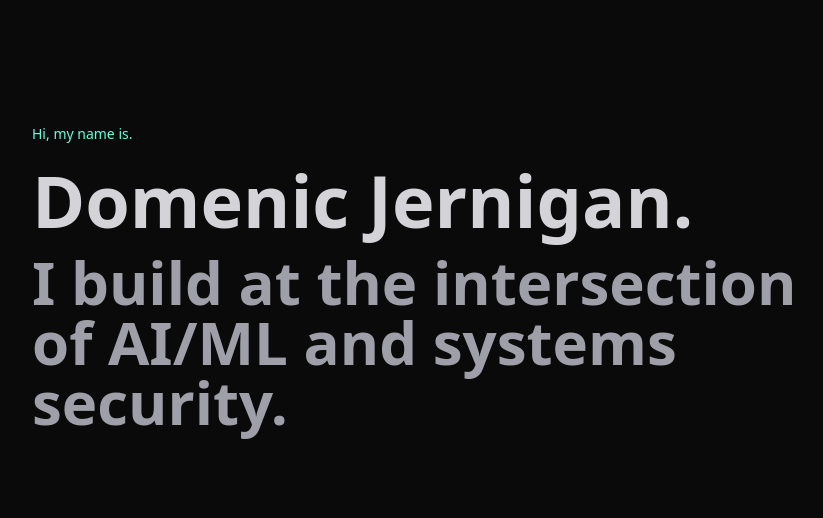
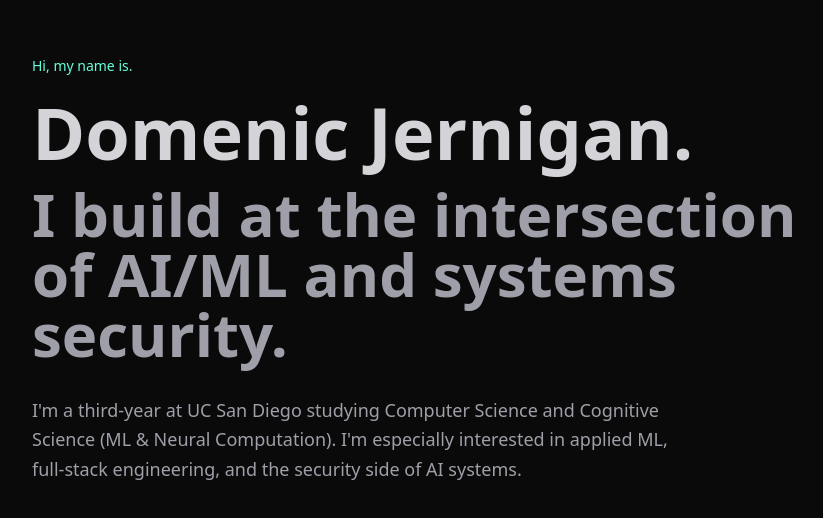
Before and after one commit to Domenicj1/portfolio, a Next.js app in the folder code/portfolio/: page / in a window 1280 px wide. Shown: the part 106-624 px from the top of the page, without its empty margins (208-1031 px from the left). Built offline with nearby package versions, Linux system fonts and the light colour scheme.

Commit message:
Add breif description paragraph

```diff
--- a/code/portfolio/src/components/sections/Hero.tsx
+++ b/code/portfolio/src/components/sections/Hero.tsx
@@ -1,3 +1,5 @@
+import { Github, Linkedin, Mail, FileText} from "lucide-react";
+
 export default function Home() {
     return (
         <section
@@ -11,6 +13,12 @@ export default function Home() {
             <h2 className="text-4xl sm:text-6xl font-bold text-zinc-400 mb-8">
                 I build at the intersection of AI/ML and systems security.
             </h2>
+            <p className="text-lg text-zinc-400 max-w-2xl mb-12 leading-relaxed">
+                I&apos;m a third-year at UC San Diego studying Computer Science and
+        Cognitive Science (ML &amp; Neural Computation). I&apos;m especially
+        interested in applied ML, full-stack engineering, and the security
+        side of AI systems.
+            </p>
         </section>
     );
 }
```
